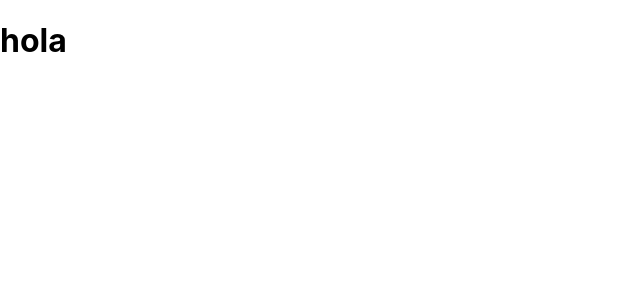
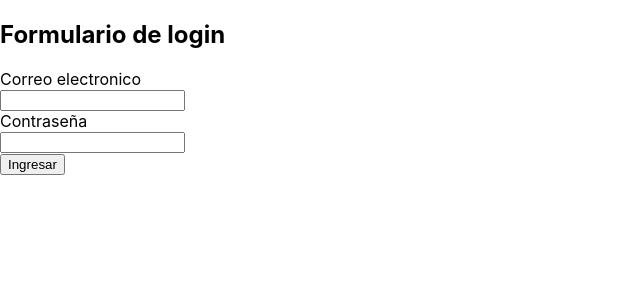
Before and after one commit to mary-puma/proyecto-react, a React (Create React App) app: page / in a window 1280 px wide. Shown: the top 300 px of the page, without its empty margins (0-640 px from the left). Built offline with nearby package versions, Linux system fonts and the light colour scheme.

Commit message:
formulario

```diff
--- a/src/App.js
+++ b/src/App.js
@@ -1,7 +1,7 @@
-
+import Login from './components/login';
 function App() {
   return (
-    <h1>hola</h1>
+    <Login />
   );
 }
 
--- /dev/null
+++ b/src/components/login.js
@@ -0,0 +1,31 @@
+function Login() {
+
+    const submitHandler = e => {
+        e.preventDefault();
+        const email = e.target.email.value;
+        console.log(email)
+
+    }
+    return (
+        <>
+        <h2>Formulario de login</h2>
+        <form onSubmit={submitHandler}>
+            <label>
+                <span>Correo electronico</span><br />
+                <input type="email" name="email"></input>
+
+            </label>
+            <br />
+            <label>
+                <span>Contraseña</span><br />
+                <input type="password" name="password"></input>
+            </label>
+            <br />
+            <button type="submit">Ingresar</button>
+        </form>
+
+        </>
+    )
+}
+
+export default Login;
```
